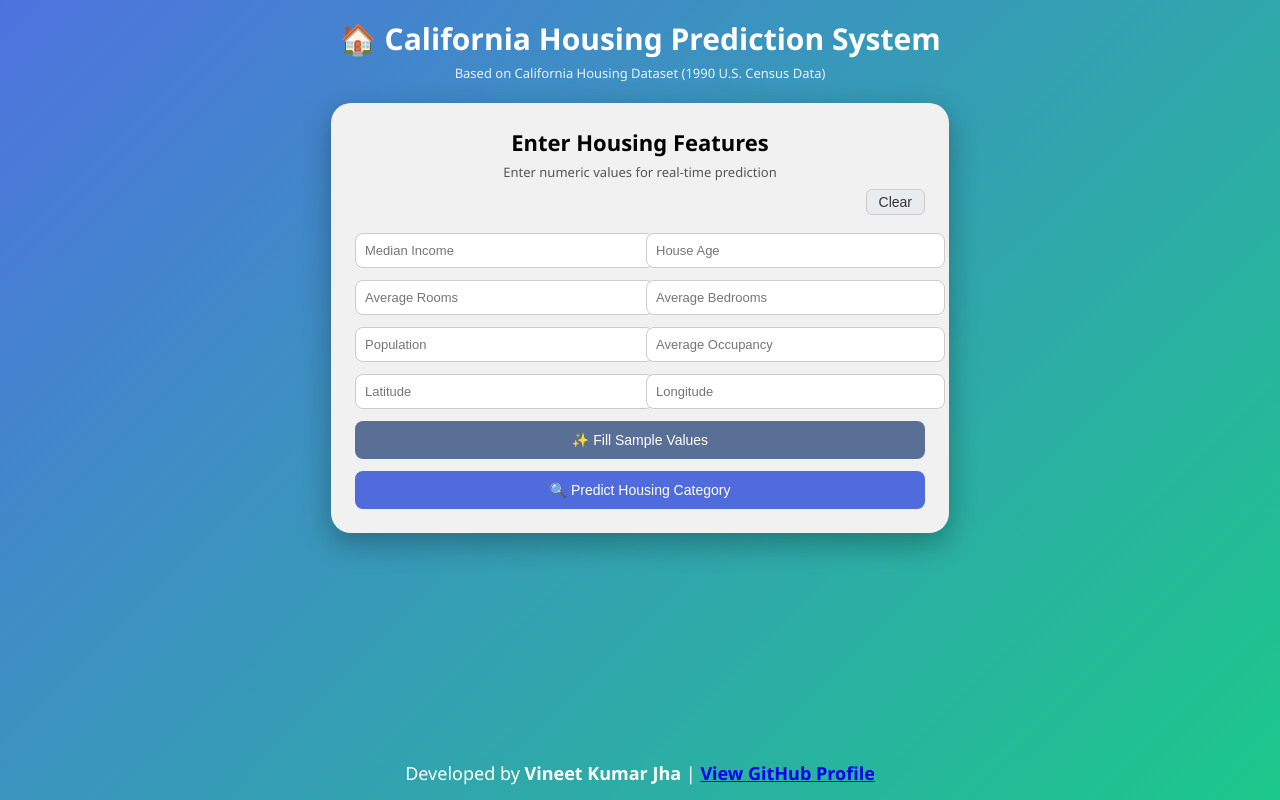
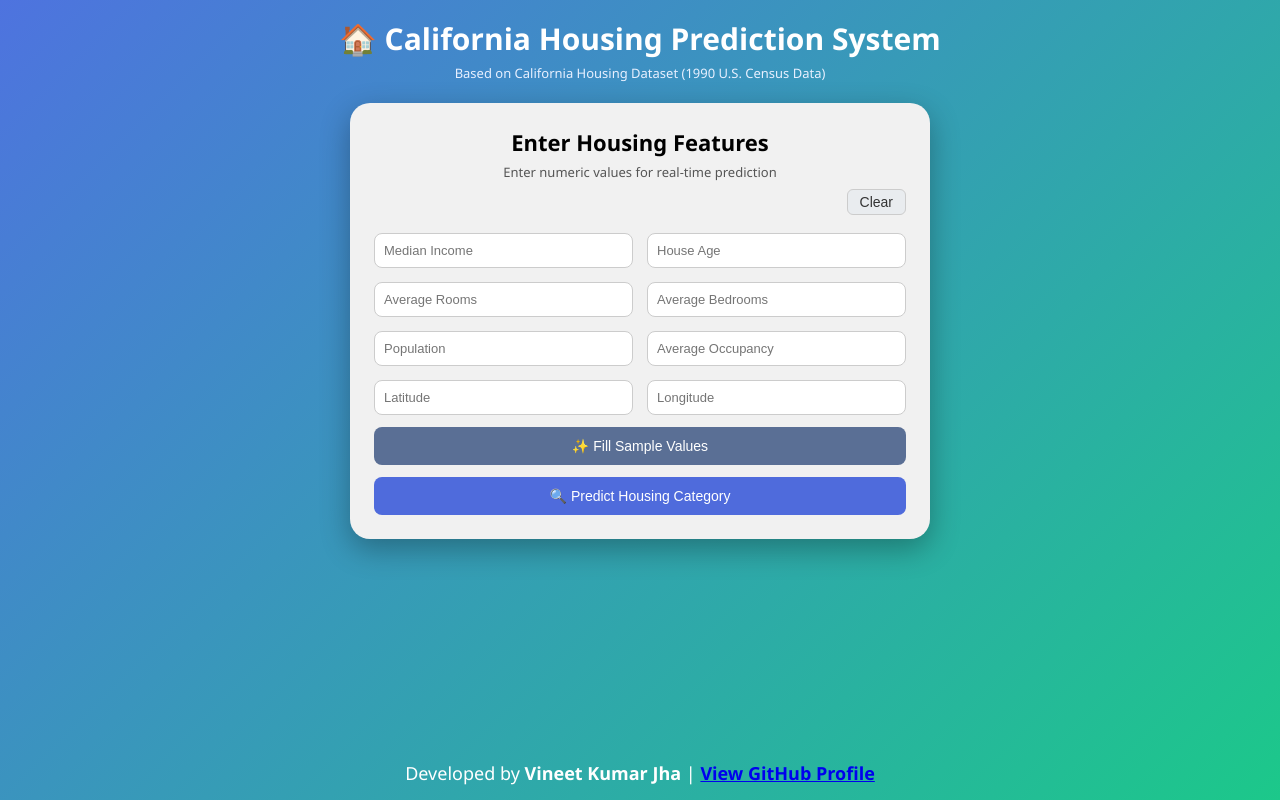
Before and after one commit to 2305100-Vineet/housing-web-app, a Flask app: page / in a window 1280 px wide. Run offline with Flask 3, Linux system fonts and the light colour scheme; parts of the project's set-up code (start-up, migrations or seed data) failed here and were passed over.

Commit message:
Update index.html

```diff
--- a/templates/index.html
+++ b/templates/index.html
@@ -9,6 +9,10 @@
 html, body {
     height: 100%;
     margin: 0;
+}
+
+* {
+    box-sizing: border-box;
 }
 
 body {
@@ -41,7 +45,7 @@ body {
 .container {
     background: #f1f1f1;
     color: black;
-    width: 570px;
+    width: 580px;
     padding: 24px;
     border-radius: 20px;
     box-shadow: 0px 10px 30px rgba(0,0,0,0.3);
@@ -63,7 +67,7 @@ body {
     margin-top: 6px;
 }
 
-/* Clear row below subtitle */
+/* Clear row */
 .clear-row {
     display: flex;
     justify-content: flex-end;
@@ -71,7 +75,6 @@ body {
     margin-bottom: 18px;
 }
 
-/* Small Proper Clear Button */
 .clear-btn {
     font-size: 14px;
     padding: 4px 12px;
@@ -86,11 +89,11 @@ body {
     background-color: #dee2e6;
 }
 
-/* Form grid */
+/* FORM GRID PERFECT 50-50 */
 .form-grid {
     display: grid;
-    grid-template-columns: 1fr 1fr;
-    gap: 12px;
+    grid-template-columns: repeat(2, 1fr);
+    gap: 14px;
 }
 
 input {
@@ -101,7 +104,7 @@ input {
     width: 100%;
 }
 
-/* Main Buttons */
+/* Buttons */
 button.main-btn {
     width: 100%;
     padding: 11px;
@@ -184,17 +187,6 @@ function fillSample() {
         localStorage.setItem("sampleToggle", "low");
     }
 }
-
-function clearForm() {
-    const form = document.querySelector("form");
-    form.reset();
-    localStorage.removeItem("sampleToggle");
-
-    const resultBox = document.querySelector(".result-box");
-    if (resultBox) {
-        resultBox.remove();
-    }
-}
 </script>
 
 </head>
@@ -211,7 +203,10 @@ function clearForm() {
     <div class="subtitle">Enter numeric values for real-time prediction</div>
 
     <div class="clear-row">
-        <button type="button" class="clear-btn" onclick="clearForm()">Clear</button>
+        <button type="button" class="clear-btn"
+            onclick="window.location.href='/'">
+            Clear
+        </button>
     </div>
 
     <form action="/" method="post">
```
